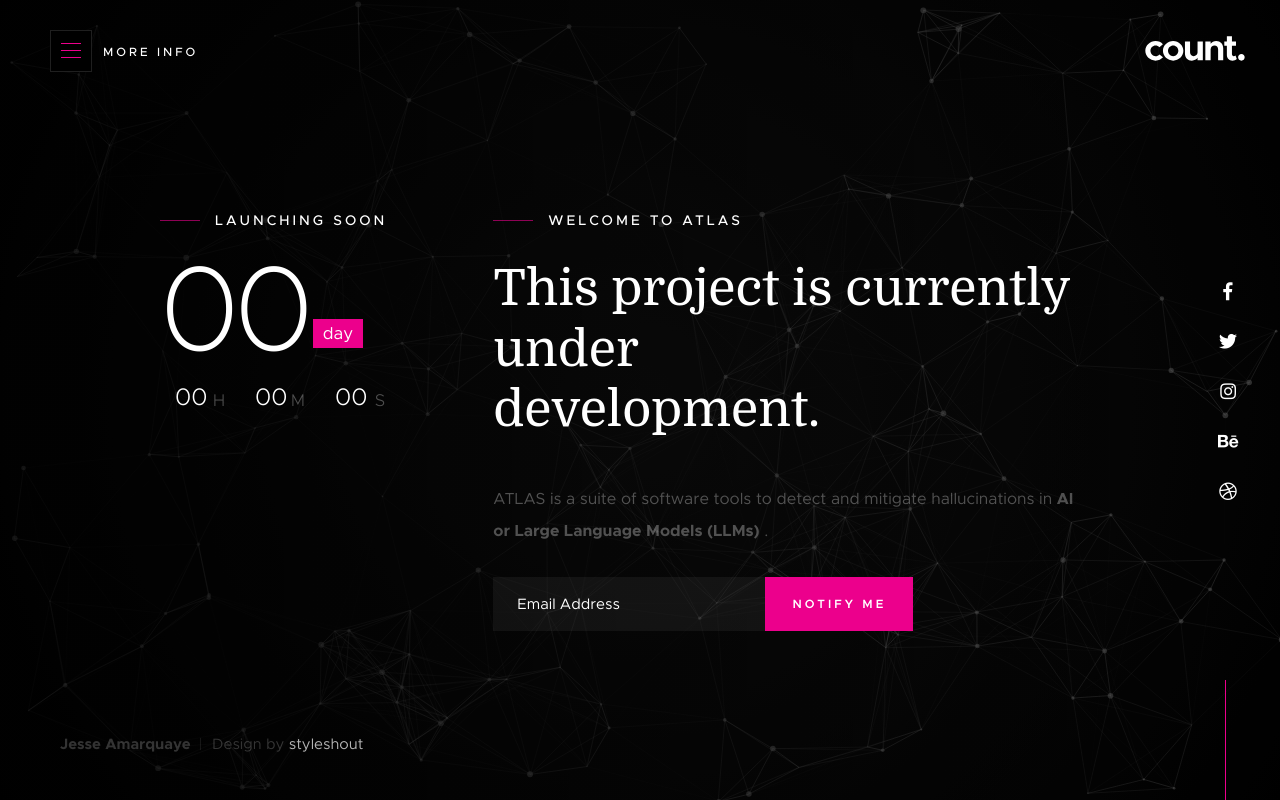
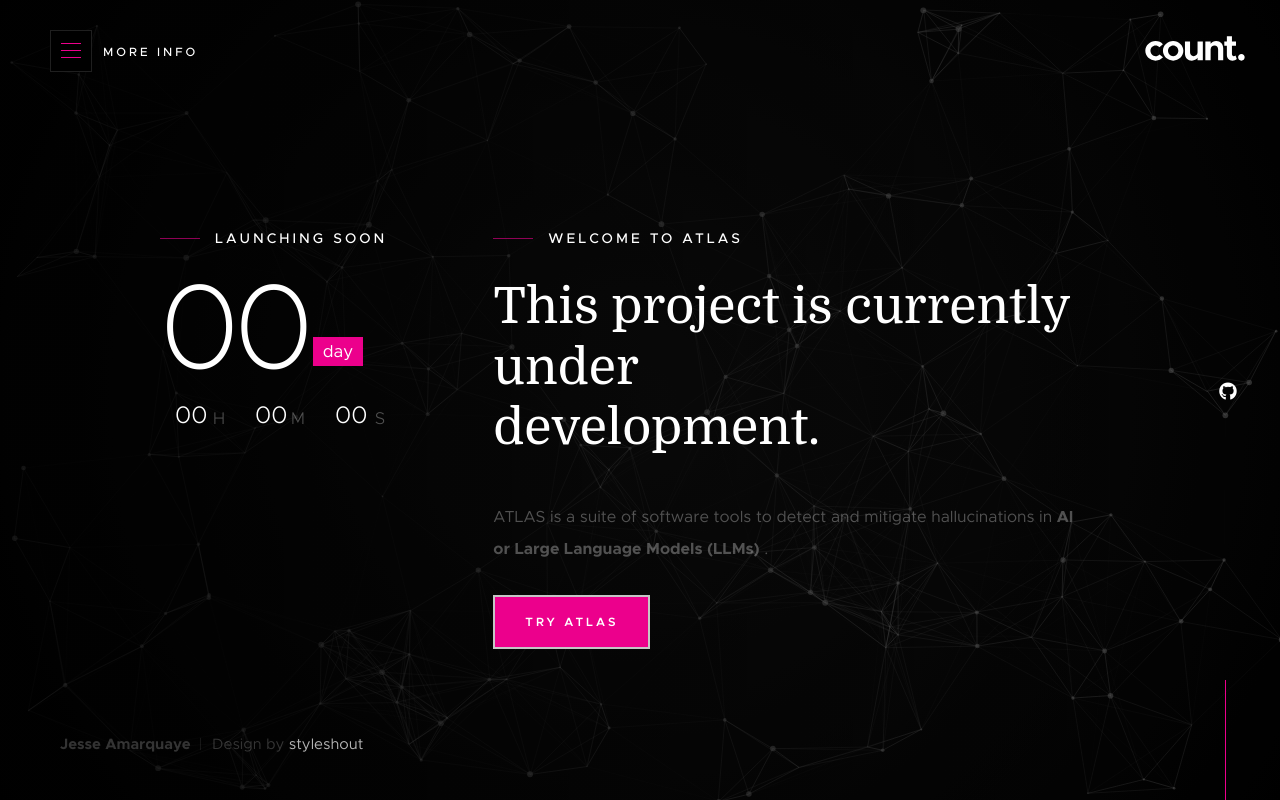
Before and after one commit to amarquaye/atlas-api, a Python web app: template src/templates/index.html in a window 1280 px wide. Run offline with Jinja, Linux system fonts and the light colour scheme; the template is opened without the code that fills it, so the values that code supplies are empty; some libraries are stand-ins or nearby versions.

Commit message:
Updated src
Updated UI for src/templates/try.html

```diff
--- a/src/static/css/try_style.css
+++ b/src/static/css/try_style.css
@@ -6,7 +6,7 @@
     --glass-bg: rgba(255, 255, 255, 0.7);
     --glass-border: rgba(255, 255, 255, 0.2);
     --glass-shadow: rgba(0, 0, 0, 0.1);
-    --button-bg: #007aff;
+    --button-bg: #ec008c;
     --button-text: #ffffff;
 }
 
@@ -16,7 +16,7 @@
     --glass-bg: rgba(30, 30, 30, 0.7);
     --glass-border: rgba(255, 255, 255, 0.1);
     --glass-shadow: rgba(0, 0, 0, 0.2);
-    --button-bg: #0a84ff;
+    --button-bg: #ec008c;
     --button-text: #ffffff;
 }
 
--- a/src/static/js/try_script.js
+++ b/src/static/js/try_script.js
@@ -24,3 +24,8 @@ document.getElementById('submit-btn').addEventListener('click', async () => {
 
 const modeToggle = document.getElementById('mode-toggle');
 const html = document.documentElement;
+
+modeToggle.addEventListener('click', () => {
+    html.classList.toggle('dark-mode');
+    modeToggle.textContent = html.classList.contains('dark-mode') ? 'Light Mode' : 'Dark Mode';
+})
--- a/src/templates/index.html
+++ b/src/templates/index.html
@@ -5,8 +5,8 @@
     ================================================== -->
     <meta charset="utf-8" />
     <title>ATLAS</title>
-    <meta name="description" content="" />
-    <meta name="author" content="" />
+    <meta name="description" content="Homepage for the ATLAS Project" />
+    <meta name="author" content="Jesse Amarquaye" />
 
     <!-- mobile specific metas
     ================================================== -->
@@ -82,19 +82,7 @@
             </p>
 
             <div class="home-content__subscribe">
-              <form id="mc-form" class="group" novalidate="true">
-                <input
-                  type="email"
-                  value=""
-                  name="EMAIL"
-                  class="email"
-                  id="mc-email"
-                  placeholder="Email Address"
-                  required=""
-                />
-                <input type="submit" name="subscribe" value="Notify Me" />
-                <label for="mc-email" class="subscribe-message"></label>
-              </form>
+              <a href="{{ url_for('test') }}"><button style="background-color: #ec008c; color: #ffffff;">Try ATLAS</button></a>
             </div>
           </div>
           <!-- end home-content__text -->
@@ -130,35 +118,10 @@
 
         <ul class="home-social">
           <li>
-            <a href="#0">
-              <i class="fab fa-facebook-f" aria-hidden="true"></i>
-              <span>Facebook</span>
+            <a href="https://github.com/amarquaye/atlas">
+              <i class="fab fa-github" aria-hidden="true"></i>
+              <span>Github</span>
             </a>
-          </li>
-          <li>
-            <a href="#0">
-              <i class="fab fa-twitter" aria-hidden="true"></i>
-              <span>Twiiter</span>
-            </a>
-          </li>
-          <li>
-            <a href="#0">
-              <i class="fab fa-instagram" aria-hidden="true"></i>
-              <span>Instagram</span>
-            </a>
-          </li>
-          <li>
-            <a href="#0">
-              <i class="fab fa-behance" aria-hidden="true"></i>
-              <span>Behance</span>
-            </a>
-          </li>
-          <li>
-            <a href="#0">
-              <i class="fab fa-dribbble" aria-hidden="true"></i>
-              <span>Dribbble</span>
-            </a>
-          </li>
         </ul>
         <!-- end home-social -->
 
--- a/src/templates/try.html
+++ b/src/templates/try.html
@@ -9,6 +9,7 @@
 <body>
     <div class="container">
         <h1>Verify LLM Response</h1>
+        <button id="mode-toggle" class="mode-toggle">Light Mode</button>
         <div class="input-container">
             <div class="input-field glass">
                 <label for="llm-query">LLM Query:</label>
```
Also changed, not shown: src/main.py (+40 -28 lines).
